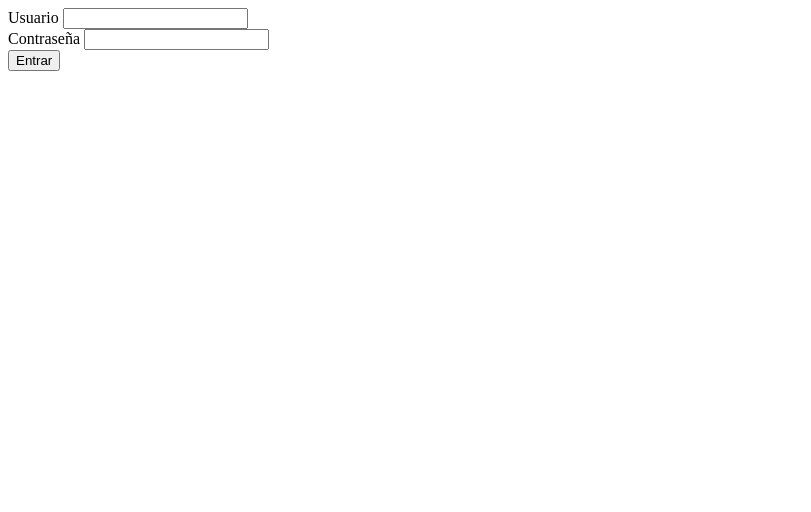
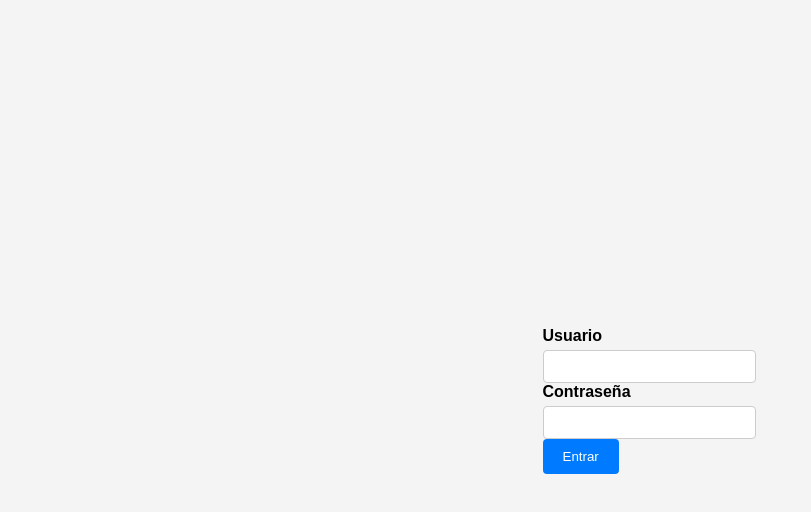
Before and after one commit to joelobrador/joelobrador.github.io, a plain HTML site: page contraseña.html in a window 1280 px wide. Shown: the whole page, without its empty margins (0-811 px from the left). Drawn offline with Linux system fonts and the light colour scheme.

Commit message:
Add files via upload

```diff
--- a/contraseña.html
+++ b/contraseña.html
@@ -20,6 +20,7 @@
     }
 
     </script>
+    <link rel="stylesheet" href="login.css">
 </head>
 <body>
     <form action="">
--- /dev/null
+++ b/login.css
@@ -0,0 +1,46 @@
+body {
+    font-family: Arial, sans-serif;
+    display: flex;
+    justify-content: center;
+    align-items: center;
+    height: 100vh;
+    margin: 0;
+    background-color: #f4f4f4;
+}
+
+.login-container {
+    background-color: #fff;
+    padding: 20px;
+    border-radius: 8px;
+    box-shadow: 0 2px 4px rgba(0, 0, 0, 0.1);
+}
+
+.form-group {
+    margin-bottom: 10px;
+}
+
+label {
+    display: block;
+    font-weight: bold;
+    margin-bottom: 5px;
+}
+
+input {
+    width: 100%;
+    padding: 8px;
+    border: 1px solid #ccc;
+    border-radius: 4px;
+}
+
+button {
+    padding: 10px 20px;
+    background-color: #007BFF;
+    color: #fff;
+    border: none;
+    border-radius: 4px;
+    cursor: pointer;
+}
+
+button:hover {
+    background-color: #0056b3;
+}
```
